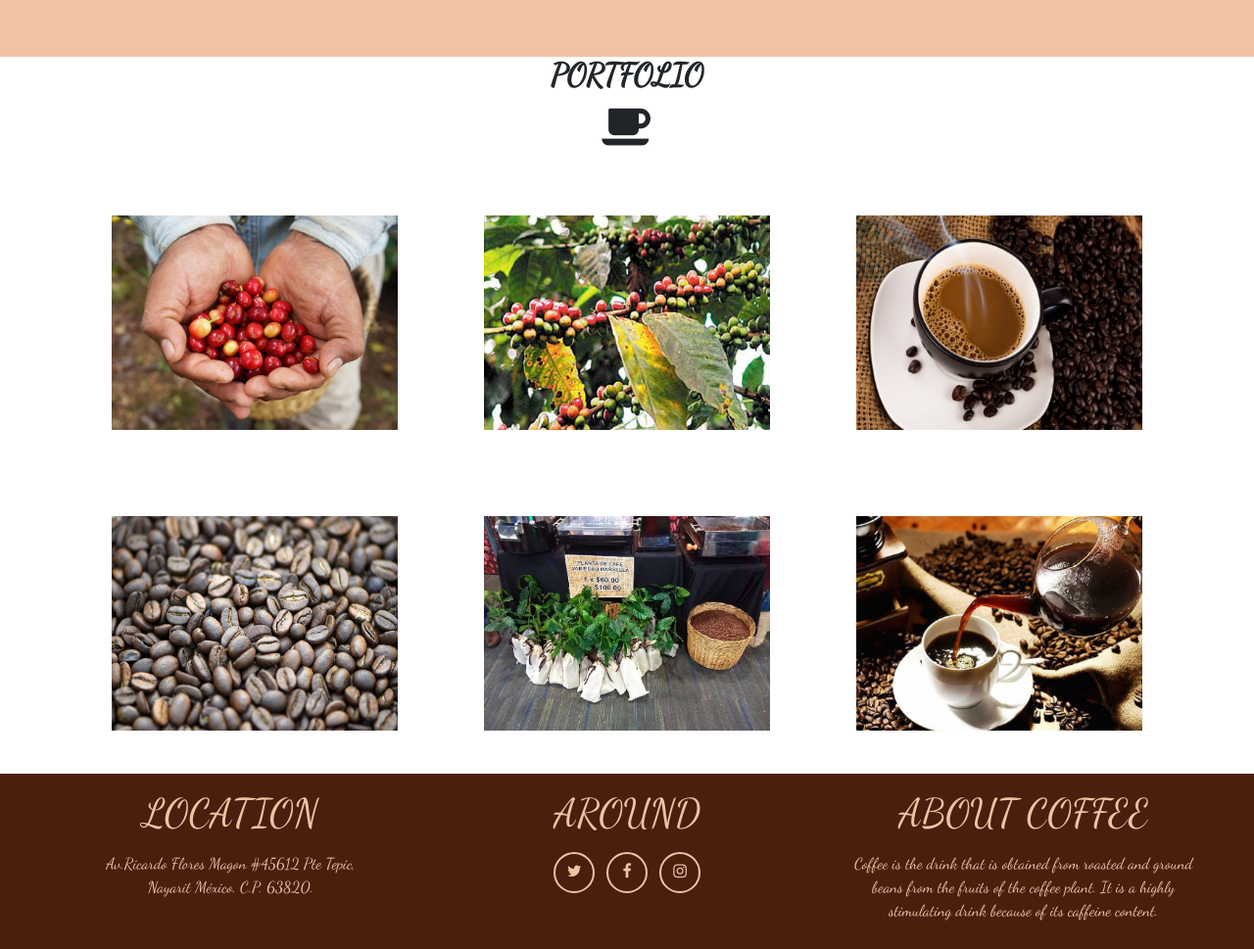
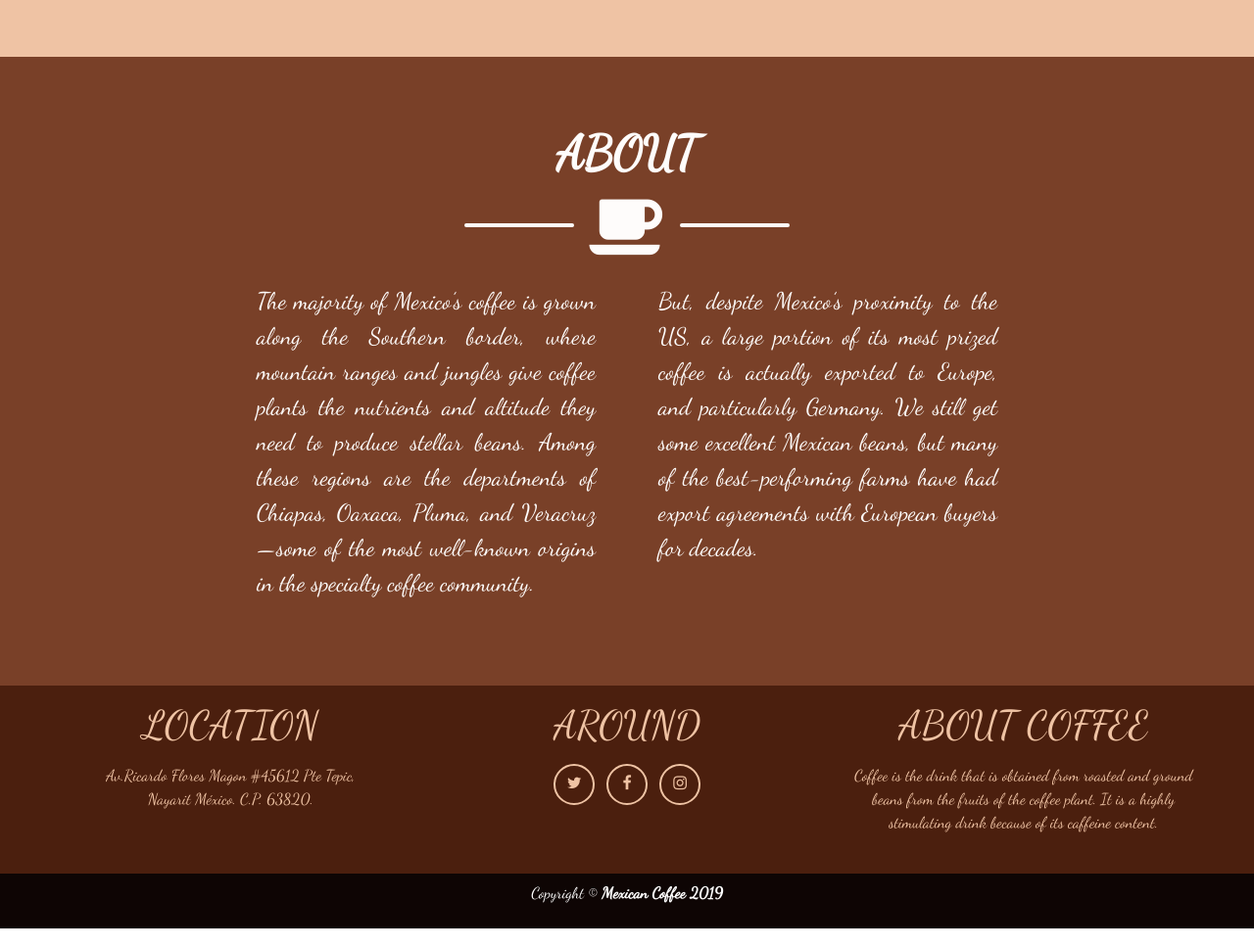
Before and after one commit to joanrodriguezhe/LP-MexicanCoffee, a website: page views/index.html in a window 1280 px wide. Shown: the part 980-1949 px from the top of the page at 98% size. After the commit the page ends 1928 px from the top, so only its background shows below. Drawn offline with nearby package versions, Linux system fonts and the light colour scheme; files that its build step writes are made by us from their sources; files whose address does not match are found by name.

Commit message:
[LP-010] FEAT: Added About Section

```diff
--- /dev/null
+++ b/public/css/about.scss
@@ -0,0 +1,66 @@
+//**PORTFOLIO SECTION
+.about {
+  background-color: $color-coffee-mocha;
+  color: lighten($color-coffee-light, 20);
+  padding-bottom: 70px;
+  padding-top: 70px;
+  font-size: 1.5rem;
+
+  h2 {
+    font-size: xxx-large;
+  }
+
+  .left-line,
+  .right-line {
+    background-color: lighten($color-coffee-light, 20);
+    border-radius: 2px;
+    height: 4px;
+    max-width: 112px;
+    width: 25%;
+  }
+}
+// Small devices (landscape phones, 576px and up)
+@media (min-width: 576px) {
+  .about {
+    .izq,
+    .der {
+      padding-left: 1rem !important;
+      padding-right: 1rem !important;
+    }
+  }
+}
+
+// Medium devices (tablets, 768px and up)
+@media (min-width: 768px) {
+  .about {
+    .izq,
+    .der {
+      padding-left: 2rem !important;
+      padding-right: 2rem !important;
+    }
+  }
+}
+
+// Large devices (desktops, 992px and up)
+@media (min-width: 992px) {
+  .about {
+    .izq {
+      padding-left: 10rem !important;
+    }
+    .der {
+      padding-right: 10rem !important;
+    }
+  }
+}
+
+// Extra large devices (large desktops, 1200px and up)
+@media (min-width: 1200px) {
+  .about {
+    .izq {
+      padding-left: 12rem !important;
+    }
+    .der {
+      padding-right: 12rem !important;
+    }
+  }
+}
--- a/public/css/main.scss
+++ b/public/css/main.scss
@@ -1,6 +1,7 @@
-@import "colors";
+@import "colors"; //import colors
 @import "myNav"; //import nav scss
 @import "portfolio"; //import portfolio scss
+@import "about"; //import about scss
 @import "myCssTopButton";
 //*******variables opacity***********
 $low-opacity: 0.2;
--- a/public/css/myNav.scss
+++ b/public/css/myNav.scss
@@ -1,5 +1,3 @@
-@import "colors";
-
 .espacio {
   height: 200px;
 }
@@ -18,7 +16,7 @@
   }
 }
 
-@media (min-width: 992px) {
+@media (min-width: 768px) {
   #mainNav {
     padding-top: 25px;
     padding-bottom: 25px;
@@ -46,7 +44,7 @@
   }
 }
 
-@media (max-width: 992px) {
+@media (min-width: 1200px) {
   #mainNav {
     a {
       margin: 9px 0 9px;
--- a/views/index.html
+++ b/views/index.html
@@ -90,53 +90,36 @@
         </div>
     </section>
 
-
-
-
     <!-- ABOUT -->
     <section class="about" id="about">
         <div class="container">
-            <h2 class="text-center  font-weight-bold ">PORTFOLIO</h2>
+            <h2 class="text-center  font-weight-bold ">ABOUT</h2>
             <div class="row justify-content-center align-items-center pb-4">
                 <div class="left-line justify-content-end"></div>
                 <div class="col-auto"><i class="fa fa-coffee fa-3x"></i></div>
                 <div class="right-line justify-content-start">
                 </div>
             </div>
-            <div class="row center">
-                <div class="col-md-6 col-lg-4 p-3">
-                    <div class="img-item rounded text-center p-4">
-                        <img class="img-fluid p-1" src="public/coffee-1.png" alt="coffee-1">
-                    </div>
+            <div class="row">
+                <div class="col-lg-6 col-md-12 text-justify izq">
+                    <p>The majority of Mexico’s coffee is grown along the Southern border, where mountain ranges and
+                        jungles give coffee plants the nutrients and altitude they need to produce stellar beans. Among
+                        these regions are the departments of Chiapas, Oaxaca, Pluma, and Veracruz—some of the most
+                        well-known origins in the specialty coffee community.</p>
                 </div>
-                <div class="col-md-6 col-lg-4 p-3">
-                    <div class="img-item rounded text-center p-4">
-                        <img class="img-fluid p-1" src="public/coffee-2.png" alt="coffee-2">
-                    </div>
-                </div>
-                <div class="col-md-6 col-lg-4 p-3">
-                    <div class="img-item rounded text-center p-4">
-                        <img class="img-fluid p-1" src="public/coffee-3.png" alt="coffee-3">
-                    </div>
-                </div>
-                <div class="col-md-6 col-lg-4 p-3 ">
-                    <div class="img-item rounded text-center p-4">
-                        <img class="img-fluid p-1" src="public/coffee-4.png" alt="coffee-4">
-                    </div>
-                </div>
-                <div class="col-md-6 col-lg-4 p-3 ">
-                    <div class="img-item rounded text-center p-4">
-                        <img class="img-fluid p-1" src="public/coffee-5.png" alt="coffee-5">
-                    </div>
-                </div>
-                <div class="col-md-6 col-lg-4 p-3">
-                    <div class="img-item rounded text-center p-4">
-                        <img class="img-fluid p-1" src="public/coffee-6.png" alt="coffee-6">
-                    </div>
+                <div class="col-lg-6 col-md-12 text-justify der">
+                    <p>But, despite Mexico’s proximity to the US, a large portion of its most prized coffee is actually
+                        exported to Europe, and particularly Germany. We still get some excellent Mexican beans, but
+                        many of the best-performing farms have had export agreements with European buyers for decades.
+                    </p>
                 </div>
             </div>
         </div>
     </section>
+
+
+
+
 
 
     <footer class="footer text-center" id="footer">
```
Also changed, not shown: public/css/main.css.
